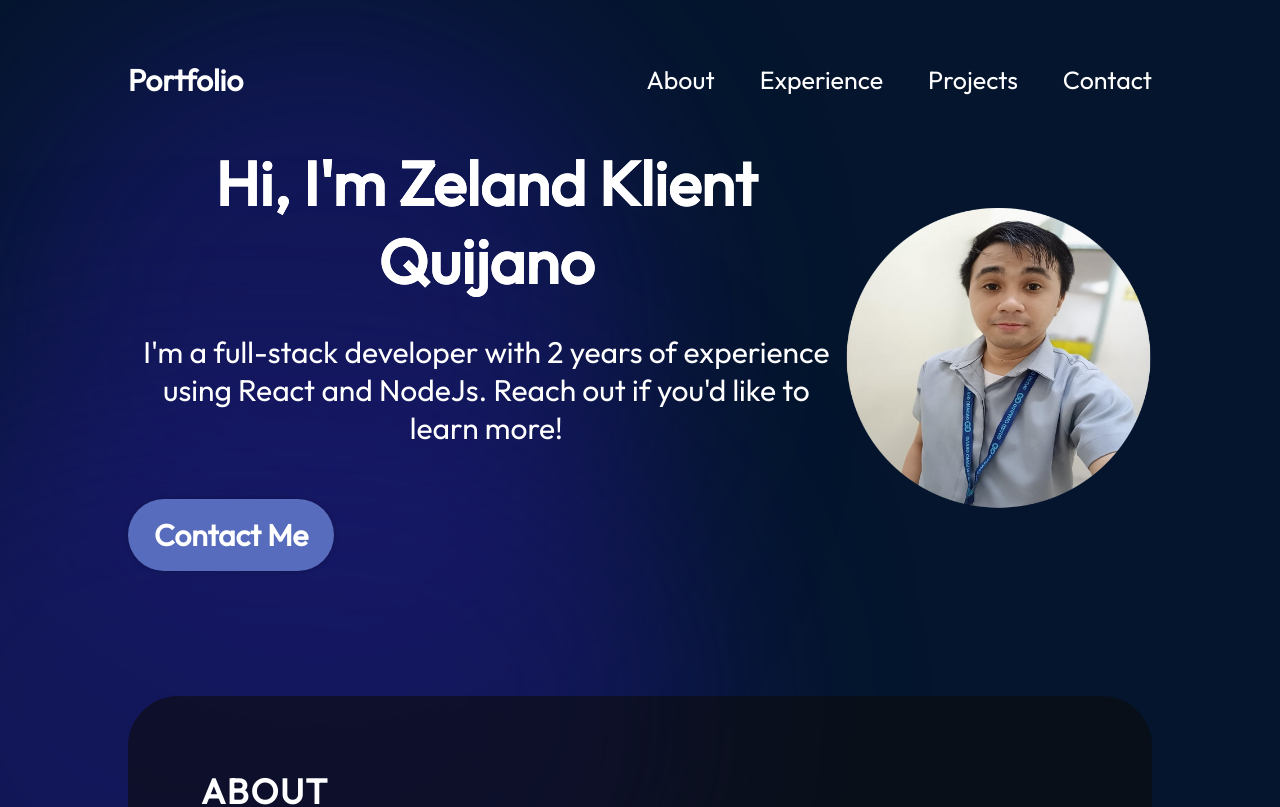
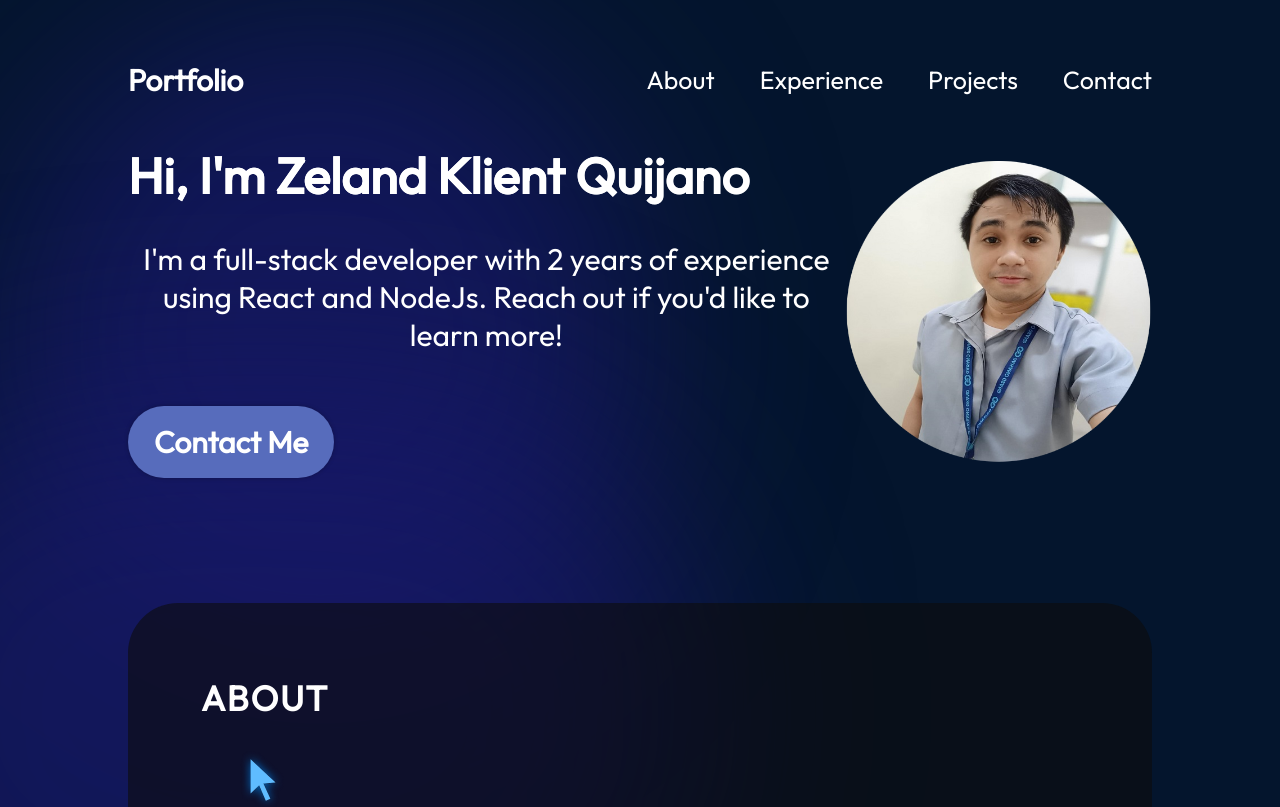
Before and after one commit to Kei-psample/portfolio, a React (Vite) app: page / in a window 1280 px wide. Shown: the top 807 px of the page. Built offline with nearby package versions, Linux system fonts and the light colour scheme.

Commit message:
Me.module.css

```diff
--- a/src/components/Me/Me.module.css
+++ b/src/components/Me/Me.module.css
@@ -21,8 +21,8 @@
 
 .title {
     text-align: center;
-    font-size: 62px;
-    font-weight: 900;
+    font-size: 50px;
+    font-weight: 700;
     margin-bottom: 33px;
     font-family: var(--font-roboto);
     background: linear-gradient(
```
